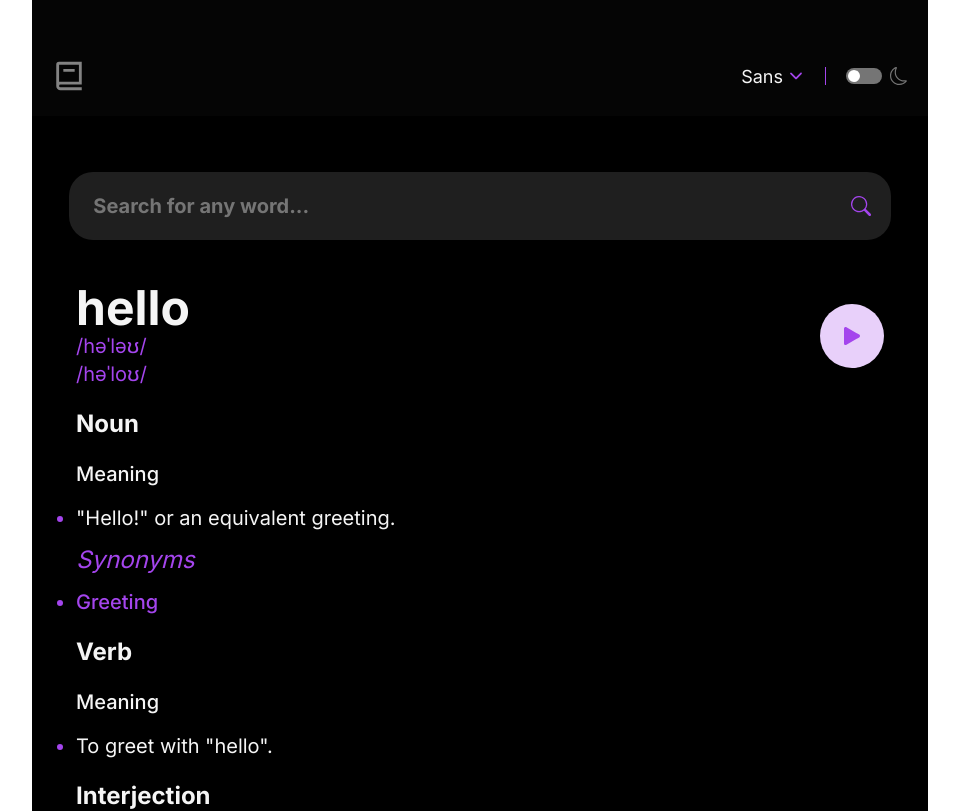
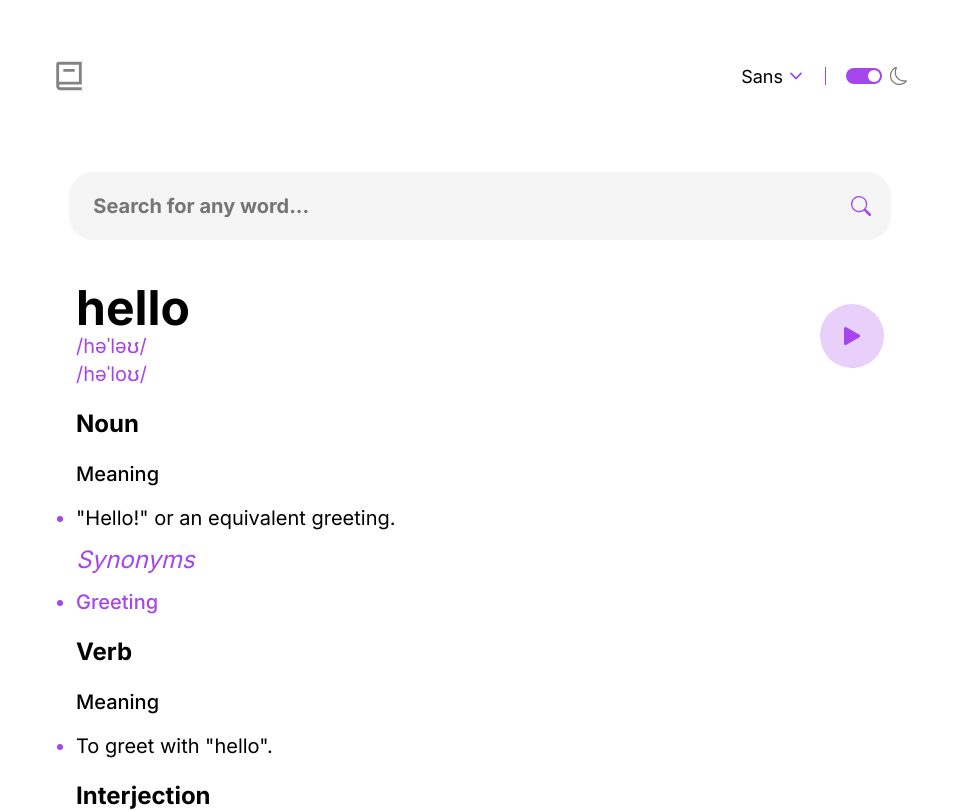
Before and after one commit to Takata21/dictionaryApp, a React (Vite) app: page / in a window 1280 px wide. Shown: the top 811 px of the page, without its empty margins (160-1119 px from the left). Built offline with nearby package versions, Linux system fonts and the light colour scheme.

Commit message:
get default system color theme

```diff
--- a/src/components/Switch.jsx
+++ b/src/components/Switch.jsx
@@ -1,21 +1,19 @@
-import { useState } from "react"
+import { useThemeStore } from '../store/ThemeStore'
 
 function Switch() {
-  const [active, setActive] = useState(false)
-  const handleClick = () => {
-    setActive((prev) => !prev)
-  }
+  const { dark, changeMode } = useThemeStore()
+
   return (
     <div className="flex items-center justify-end flex-1 gap-2 group pl-5 border-l border-[#a445ed] ">
       <button
         className={`w-9 rounded-xl relative bg-[#757575] h-4 before:w-3 before:h-3 before:bg-white block before:absolute before:top-0.5 before:left-1 before:rounded-full group-hover:bg-[#a445ed] before:transition-transform before:duration-500
         ${
-          active
-            ? "bg-[#a445ed] before:translate-x-[18px]"
-            : "before:translate-x-[-2px]"
+          dark
+            ? 'bg-[#a445ed] before:translate-x-[18px]'
+            : 'before:translate-x-[-2px]'
         }`}
         id="toggle"
-        onClick={() => handleClick()}
+        onClick={() => changeMode()}
       ></button>
       <label htmlFor="toggle">
         <svg
--- a/src/store/ThemeStore.js
+++ b/src/store/ThemeStore.js
@@ -1,10 +1,10 @@
 import { create } from 'zustand'
 
 export const useThemeStore = create((set) => ({
-  mode: 'dark',
+  dark: window.matchMedia('(prefers-color-scheme: dark)'),
   font: 'sans',
-  changeMode: (payload) => {
-    set((state) => ({ ...state, mode: payload }))
+  changeMode: () => {
+    set((state) => ({ ...state, dark: !state.dark }))
   },
   changeFont: (payload) => {
     set((state) => ({ ...state, font: payload }))
```
